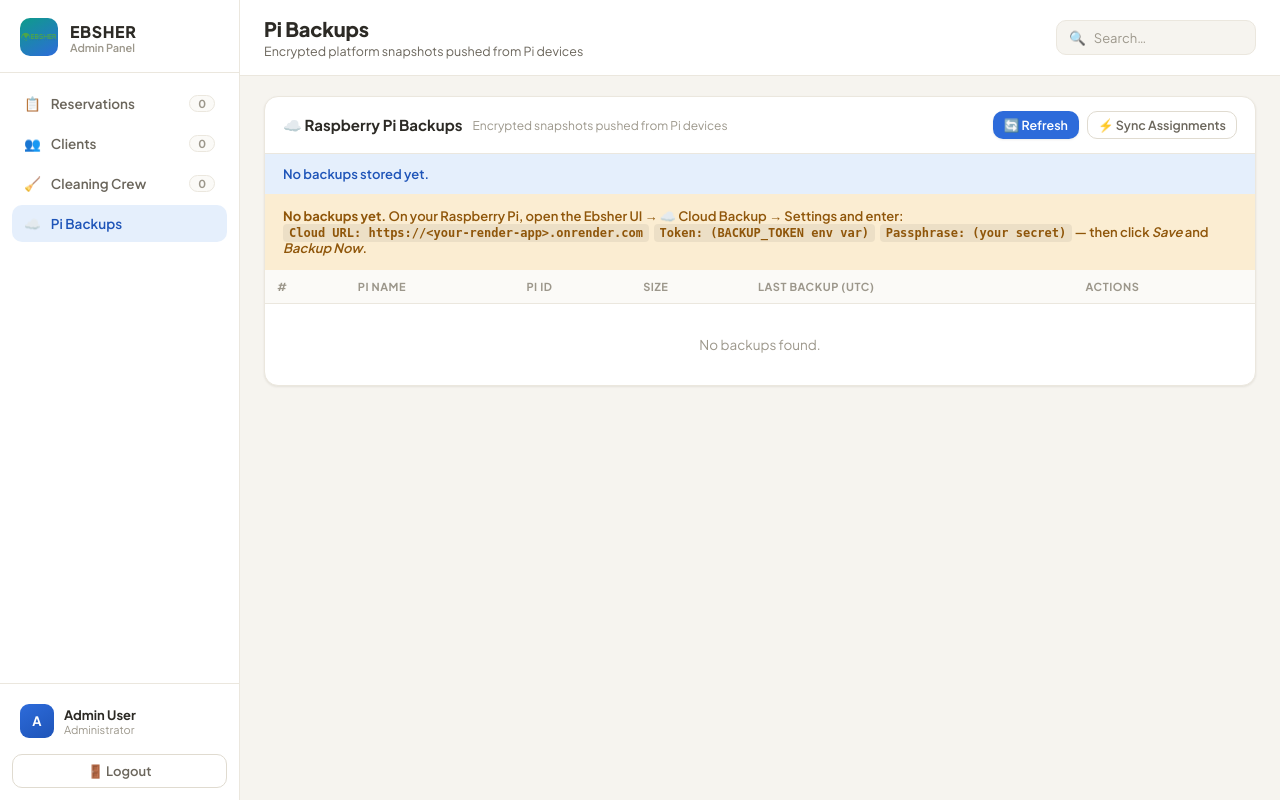
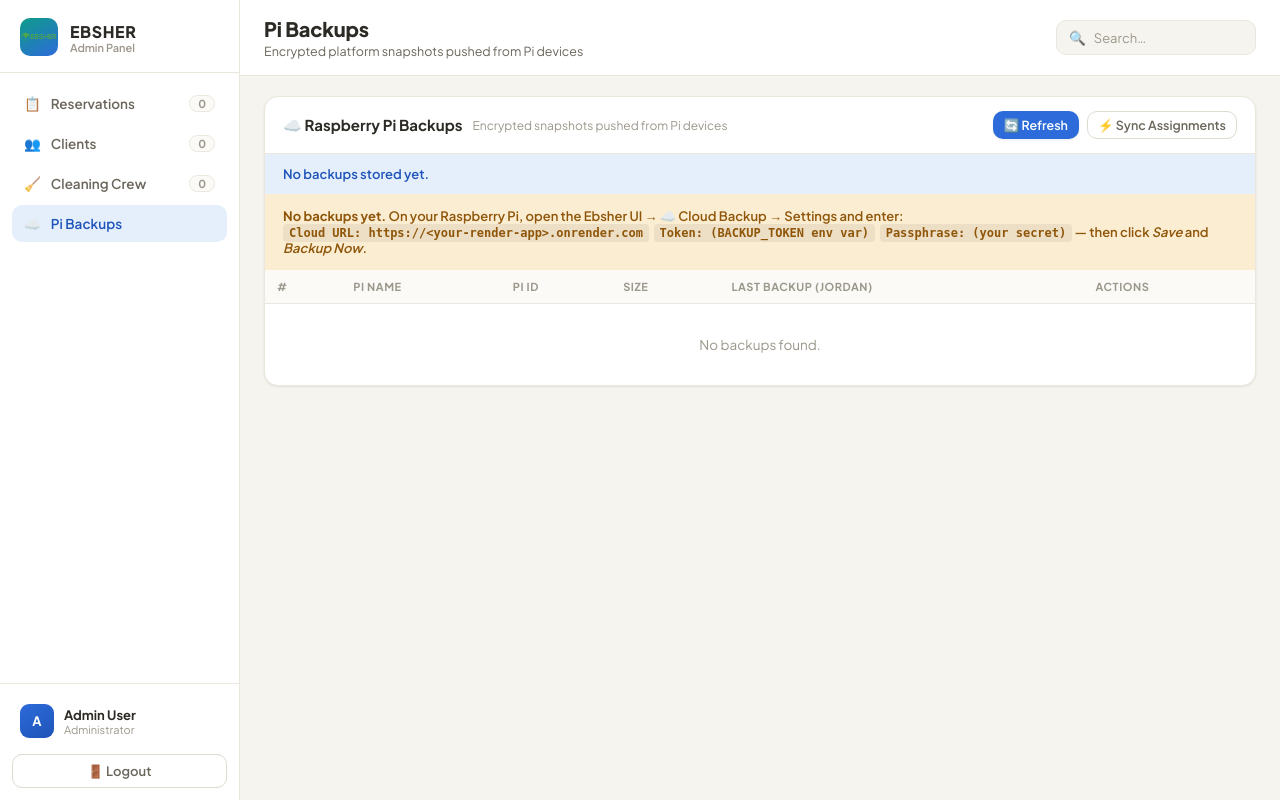
Before and after one commit to key1993/cleaning-reservation, a Flask app: page /admin in a window 1280 px wide, after a click that opens the changed part. Run offline with Flask 3, Linux system fonts and the light colour scheme; the visitor is signed in with stand-in values (Sample User, id 1); data that the repository does not hold is empty.

Commit message:
fix: show Pi backup time in Jordan timezone (Asia/Amman) instead of UTC
Co-Authored-By: Claude Sonnet 4.6 <noreply@anthropic.com>

```diff
--- a/routes.py
+++ b/routes.py
@@ -1946,19 +1946,12 @@ def register_client():
     else:
         data["firebase_uid"] = incoming_account_uid or None
 
-    pl = _preferred_language_from_request(data)
-    if pl:
-        data["preferred_language"] = pl
-    else:
-        data.pop("preferred_language", None)
-    data.pop("preferredLanguage", None)
-
-    # Deduplicate by account UID: update existing client instead of inserting a new one.
-    # Keep the original signup_date from existing client.
+    # Deduplicate by account UID: update existing client instead of inserting a new one
     uid_for_match = data.get("firebase_uid")
     if uid_for_match:
         existing_client = clients_collection.find_one({"firebase_uid": uid_for_match})
         if existing_client:
+            # Keep existing signup date by default; still refresh key profile fields
             update_fields = dict(data)
             if existing_client.get("signup_date"):
                 update_fields["signup_date"] = existing_client.get("signup_date")
@@ -1972,6 +1965,13 @@ def register_client():
                 "client_id": str(existing_client["_id"]),
                 "deduplicated": True,
             }), 200
+
+    pl = _preferred_language_from_request(data)
+    if pl:
+        data["preferred_language"] = pl
+    else:
+        data.pop("preferred_language", None)
+    data.pop("preferredLanguage", None)
 
     clients_collection.insert_one(data)
 
--- a/templates/admin.html
+++ b/templates/admin.html
@@ -788,7 +788,7 @@
                                     <th>Pi Name</th>
                                     <th>Pi ID</th>
                                     <th>Size</th>
-                                    <th>Last Backup (UTC)</th>
+                                    <th>Last Backup (Jordan)</th>
                                     <th>Actions</th>
                                 </tr>
                             </thead>
@@ -1434,7 +1434,7 @@
 
     // ── Pi Backups ──
     function _fmtBytes(b) { if(b<1024) return b+' B'; if(b<1048576) return (b/1024).toFixed(1)+' KB'; return (b/1048576).toFixed(2)+' MB'; }
-    function _fmtDate(iso) { if(!iso) return '—'; return new Date(iso).toLocaleString('en-GB',{dateStyle:'medium',timeStyle:'short'}); }
+    function _fmtDate(iso) { if(!iso) return '—'; return new Date(iso).toLocaleString('en-GB',{dateStyle:'medium',timeStyle:'short',timeZone:'Asia/Amman'}); }
 
     async function loadBackups() {
         const tbody = document.getElementById('backups-tbody');
```
